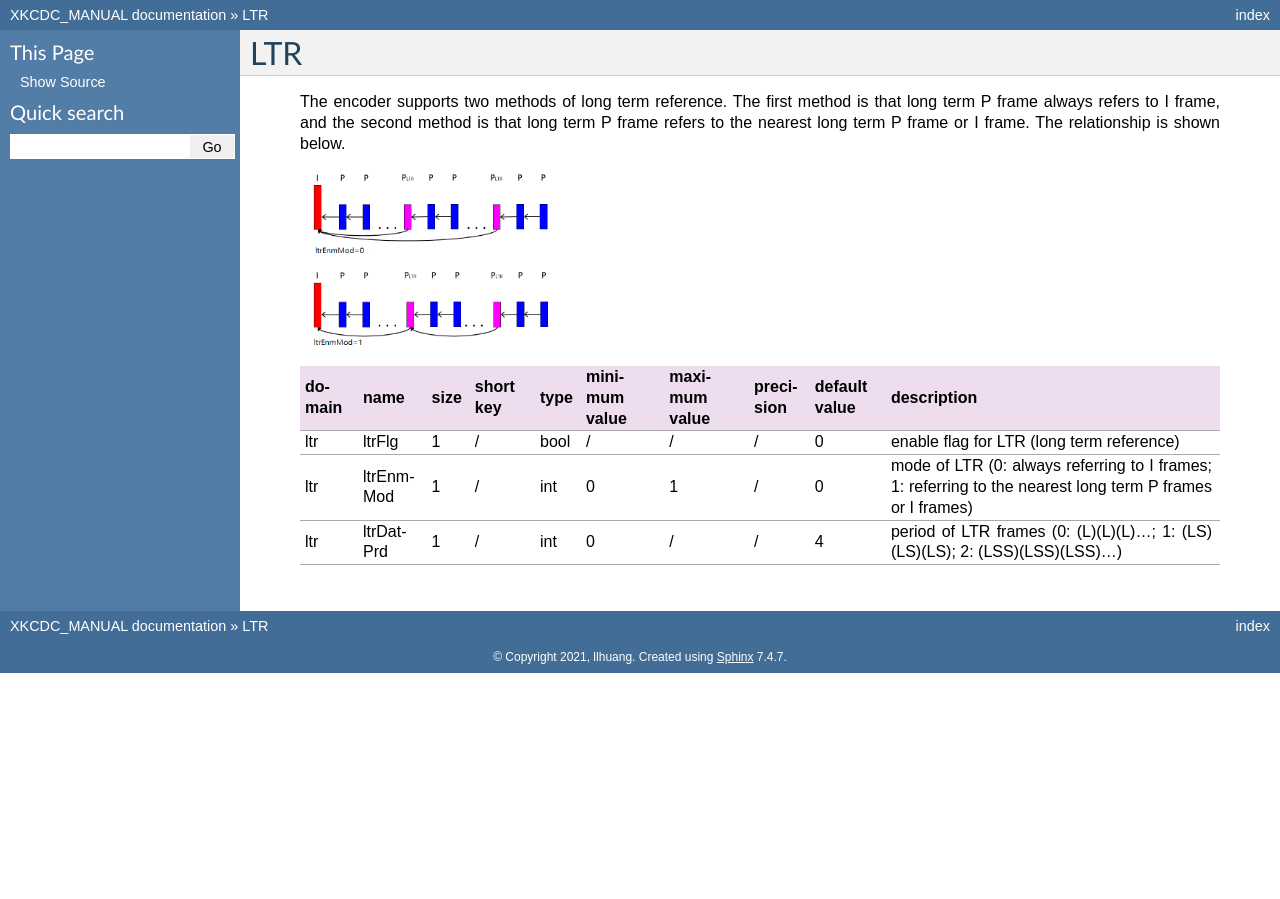
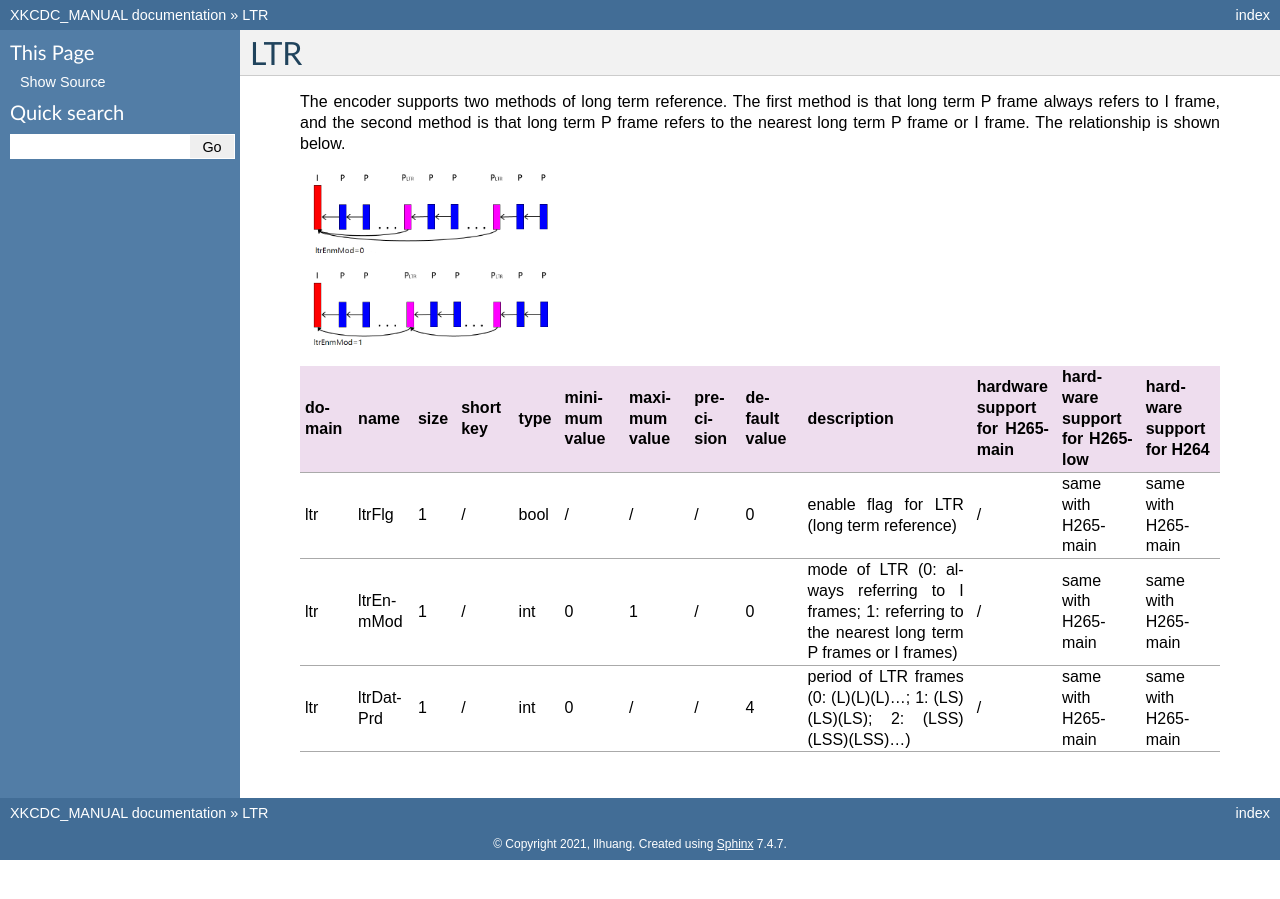
Before and after one commit to iamhll/xkcdc_manual, a Sphinx documentation site: the page built from manual/source/SwCfgGroup/ltr.rst, in a window 1280 px wide. Built offline with Sphinx 7.4.7, drawn with Linux system fonts in a browser that asks for light colours.

Commit message:
1.ltr task2

```diff
--- a/manual/source/SwCfgGroup/cfg.csv
+++ b/manual/source/SwCfgGroup/cfg.csv
@@ -38,9 +38,9 @@ top,datLvl,open,1,/,int,1,/,/,30,level (valid under H264 standard),/,/,?
 top,datFps,open,1,/,int,1,/,/,60,frames per second,?,?,?
 top,datQpSeq,open,1,/,int,0,51,/,14,QP value of the current sequence,Yes,Yes,Yes
 top,datPrdIntra,open,1,p,int,-1,/,/,1,period of intra frames (-1: I(P)(P)(P)...; 0: (I)(I)(I)...; 1: (IP)(IP)(IP)...; 2: (IPP)(IPP)(IPP)...),Yes,Yes,Yes
-ltr,ltrFlg,open,1,/,bool,/,/,/,0,enable flag for LTR (long term reference),?,?,?
-ltr,ltrEnmMod,open,1,/,int,0,1,/,0,mode of LTR (0: always referring to I frames; 1: referring to the nearest long term P frames or I frames),?,?,?
-ltr,ltrDatPrd,open,1,/,int,0,/,/,4,period of LTR frames (0: (L)(L)(L)...; 1: (LS)(LS)(LS); 2: (LSS)(LSS)(LSS)...),?,?,?
+ltr,ltrFlg,open,1,/,bool,/,/,/,0,enable flag for LTR (long term reference),/,same with H265-main,same with H265-main
+ltr,ltrEnmMod,open,1,/,int,0,1,/,0,mode of LTR (0: always referring to I frames; 1: referring to the nearest long term P frames or I frames),/,same with H265-main,same with H265-main
+ltr,ltrDatPrd,open,1,/,int,0,/,/,4,period of LTR frames (0: (L)(L)(L)...; 1: (LS)(LS)(LS); 2: (LSS)(LSS)(LSS)...),/,same with H265-main,same with H265-main
 gop,gopSiz,open,1,/,int,1,/,/,1,size of gop,/,same with H265-main,same with H265-main
 gop,gopEnmTyp,open,32,/,int,0,2,/,1 0 0 0 0 0 0 0 0 0 0 0 0 0 0 0 0 0 0 0 0 0 0 0 0 0 0 0 0 0 0 0,frame types in one gop,/,same with H265-main,same with H265-main
 gop,gopDatPoc,open,32,/,int,0,/,/,1 0 0 0 0 0 0 0 0 0 0 0 0 0 0 0 0 0 0 0 0 0 0 0 0 0 0 0 0 0 0 0,picture order counter in one gop,/,same with H265-main,same with H265-main
--- a/manual/source/SwCfgGroup/ltr.rst
+++ b/manual/source/SwCfgGroup/ltr.rst
@@ -6,14 +6,4 @@ LTR
       :width: 30%
 
 
-   .. table::
-      :align: left
-      :widths: auto
-
-      ============ =========== ====== =========== ======== =============== =============== =========== =============== ===========================================================================================================
-       domain       name        size   short key   type     minimum value   maximum value   precision   default value   description
-      ============ =========== ====== =========== ======== =============== =============== =========== =============== ===========================================================================================================
-       ltr          ltrFlg      1      /           bool     /               /               /           0               enable flag for LTR (long term reference)
-       ltr          ltrEnmMod   1      /           int      0               1               /           0               mode of LTR (0: always referring to I frames; 1: referring to the nearest long term P frames or I frames)
-       ltr          ltrDatPrd   1      /           int      0               /               /           4               period of LTR frames (0: (L)(L)(L)...; 1: (LS)(LS)(LS); 2: (LSS)(LSS)(LSS)...)
-      ============ =========== ====== =========== ======== =============== =============== =========== =============== ===========================================================================================================
+   .. include:: ltr_sub.rst
--- a/manual/source/SwCfgGroup/ltr_sub.rst
+++ b/manual/source/SwCfgGroup/ltr_sub.rst
@@ -1,7 +1,7 @@
 ============ ======================= ====== =========== ======== =============== =============== =========== ================================================================================================================================================================================================================================================================================================================================= ============================================================================================================================================================================================================================================================================================================== ========================================= =============================== ==============================
  domain       name                    size   short key   type     minimum value   maximum value   precision   default value                                                                                                                                                                                                                                                                                                                     description                                                                                                                                                                                                                                                                                                    hardware support for H265-main            hardware support for H265-low   hardware support for H264
 ============ ======================= ====== =========== ======== =============== =============== =========== ================================================================================================================================================================================================================================================================================================================================= ============================================================================================================================================================================================================================================================================================================== ========================================= =============================== ==============================
- ltr          ltrFlg                  1      /           bool     /               /               /           0                                                                                                                                                                                                                                                                                                                                 enable flag for LTR (long term reference)                                                                                                                                                                                                                                                                      ?                                         ?                               ?
- ltr          ltrEnmMod               1      /           int      0               1               /           0                                                                                                                                                                                                                                                                                                                                 mode of LTR (0: always referring to I frames; 1: referring to the nearest long term P frames or I frames)                                                                                                                                                                                                      ?                                         ?                               ?
- ltr          ltrDatPrd               1      /           int      0               /               /           4                                                                                                                                                                                                                                                                                                                                 period of LTR frames (0: (L)(L)(L)...; 1: (LS)(LS)(LS); 2: (LSS)(LSS)(LSS)...)                                                                                                                                                                                                                                 ?                                         ?                               ?
+ ltr          ltrFlg                  1      /           bool     /               /               /           0                                                                                                                                                                                                                                                                                                                                 enable flag for LTR (long term reference)                                                                                                                                                                                                                                                                      /                                         same with H265-main             same with H265-main
+ ltr          ltrEnmMod               1      /           int      0               1               /           0                                                                                                                                                                                                                                                                                                                                 mode of LTR (0: always referring to I frames; 1: referring to the nearest long term P frames or I frames)                                                                                                                                                                                                      /                                         same with H265-main             same with H265-main
+ ltr          ltrDatPrd               1      /           int      0               /               /           4                                                                                                                                                                                                                                                                                                                                 period of LTR frames (0: (L)(L)(L)...; 1: (LS)(LS)(LS); 2: (LSS)(LSS)(LSS)...)                                                                                                                                                                                                                                 /                                         same with H265-main             same with H265-main
 ============ ======================= ====== =========== ======== =============== =============== =========== ================================================================================================================================================================================================================================================================================================================================= ============================================================================================================================================================================================================================================================================================================== ========================================= =============================== ==============================
```
